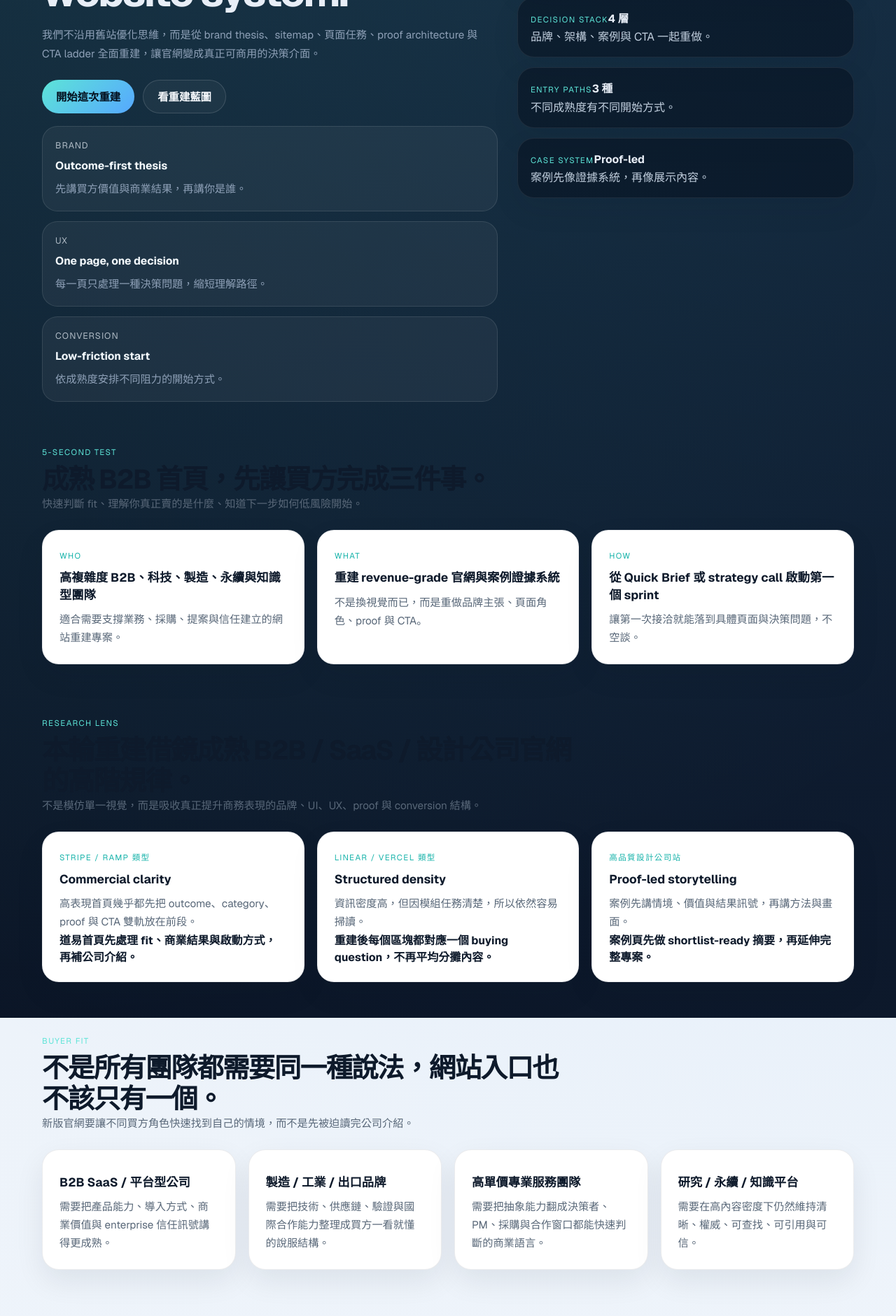
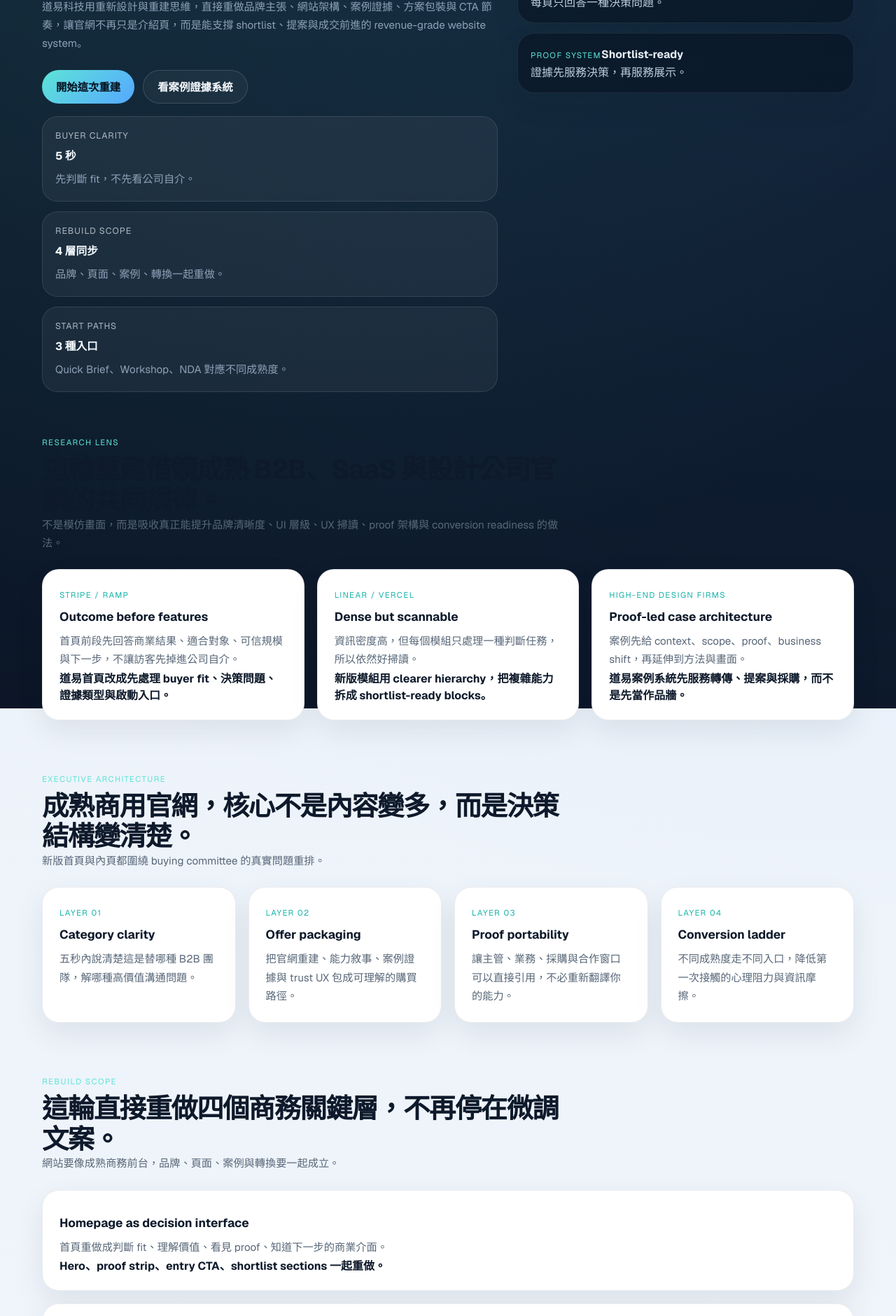
Before and after one commit to yangyen1977-wq/daoyi-website-2026, a Next.js app: page / in a window 1280 px wide. Shown: the part 780-2660 px from the top of the page at 70% size. Built offline with nearby package versions, Linux system fonts and the light colour scheme.

Commit message:
Rebuild commercial site structure

```diff
--- a/src/app/contact/page.tsx
+++ b/src/app/contact/page.tsx
@@ -5,7 +5,7 @@ import { contactFastFacts, contactModes, contactChecklist, homepageContactProof,
 
 export const metadata: Metadata = {
   title: "啟動方式",
-  description: "用更低摩擦的方式，和道易科技啟動 2026 官網、AI、知識平台或 trust 專案。支援 Quick Brief、Decision Workshop 與 NDA 流程。",
+  description: "用更低摩擦的方式，和道易科技啟動 2026 官網、AI、知識平台或 trust 專案。",
   alternates: { canonical: "/contact" },
 };
 
--- a/src/app/page.tsx
+++ b/src/app/page.tsx
@@ -2,85 +2,125 @@ import type { Metadata } from "next";
 import Link from "next/link";
 import { QuickBriefForm } from "@/components/quick-brief-form";
 import { Section } from "@/components/section";
-import {
-  executiveScorecards,
-  heroClarityChecklist,
-  heroClients,
-  heroContactLadder,
-  heroFitSignals,
-  heroProofs,
-  homepageBenchmarks,
-  homepageDecisionLayers,
-  homepageModules,
-  homepageSitemap,
-  siteConfig,
-  stats,
-} from "@/lib/site";
+import { siteConfig } from "@/lib/site";
 
 export const metadata: Metadata = {
-  title: "道易科技 2026｜Commercial Website Rebuild",
+  title: "道易科技 2026｜Revenue-grade Website Rebuild",
   description: siteConfig.description,
   alternates: { canonical: "/" },
   openGraph: {
-    title: "道易科技 2026｜Commercial Website Rebuild",
+    title: "道易科技 2026｜Revenue-grade Website Rebuild",
     description: siteConfig.heroDescription,
     url: `${siteConfig.url}/`,
   },
 };
 
-const whyRebuildNow = [
+const benchmarkPatterns = [
   {
-    title: "AI 與複雜能力越多，越需要 category clarity",
-    detail: "如果外部第一眼看不懂你真正賣的是什麼，能力越多反而越難成交。",
+    source: "Stripe / Ramp",
+    title: "Outcome before features",
+    detail: "首頁前段先回答商業結果、適合對象、可信規模與下一步，不讓訪客先掉進公司自介。",
+    application: "道易首頁改成先處理 buyer fit、決策問題、證據類型與啟動入口。",
   },
   {
-    title: "成熟 B2B 網站賣的是決策效率，不是內容數量",
-    detail: "高品質官網的價值，在於讓對的人更快判斷 fit、風險與下一步。",
+    source: "Linear / Vercel",
+    title: "Dense but scannable",
+    detail: "資訊密度高，但每個模組只處理一種判斷任務，所以依然好掃讀。",
+    application: "新版模組用 clearer hierarchy，把複雜能力拆成 shortlist-ready blocks。",
   },
   {
-    title: "案例與 proof 是高單價對話的加速器",
-    detail: "作品牆只能展示，evidence system 才能幫主管、業務與採購內部推動。",
+    source: "High-end design firms",
+    title: "Proof-led case architecture",
+    detail: "案例先給 context、scope、proof、business shift，再延伸到方法與畫面。",
+    application: "道易案例系統先服務轉傳、提案與採購，而不是先當作品牆。",
   },
 ];
 
-const outcomePanels = [
+const executiveLenses = [
   {
-    title: "Brand thesis",
-    detail: "把『我們是誰』改成『我們替誰解什麼高價值問題，怎麼讓決策更快往前走』。",
+    label: "01",
+    title: "Category clarity",
+    detail: "五秒內說清楚這是替哪種 B2B 團隊，解哪種高價值溝通問題。",
   },
   {
-    title: "Decision architecture",
-    detail: "重排首頁、內頁與 CTA 的任務，讓整站像 buying flow，而不是平均分攤內容。",
+    label: "02",
+    title: "Offer packaging",
+    detail: "把官網重建、能力敘事、案例證據與 trust UX 包成可理解的購買路徑。",
   },
   {
-    title: "Proof system",
-    detail: "案例先做成可轉傳、可引用、可被主管與採購理解的決策材料。",
+    label: "03",
+    title: "Proof portability",
+    detail: "讓主管、業務、採購與合作窗口可以直接引用，不必重新翻譯你的能力。",
+  },
+  {
+    label: "04",
+    title: "Conversion ladder",
+    detail: "不同成熟度走不同入口，降低第一次接觸的心理阻力與資訊摩擦。",
   },
 ];
 
-const launchSequence = [
+const rebuildTracks = [
   {
-    step: "01",
-    title: "Quick scan",
-    detail: "先指出現況最卡的是定位、IA、案例還是啟動流程。",
+    title: "Homepage as decision interface",
+    detail: "首頁重做成判斷 fit、理解價值、看見 proof、知道下一步的商業介面。",
+    proof: "Hero、proof strip、entry CTA、shortlist sections 一起重做。",
   },
   {
-    step: "02",
-    title: "Rebuild blueprint",
-    detail: "直接重做 sitemap、首頁切口、內頁角色與第一輪內容模組。",
+    title: "Service pages as buying guides",
+    detail: "方案頁不再列能力清單，而是把不同情境對應到不同起手式與交付方式。",
+    proof: "把 Website Rebuild、Evidence System、Trust Architecture 做成清楚的路線。",
   },
   {
-    step: "03",
-    title: "Sprint build",
-    detail: "把新架構落進正式網站，不停留在策略文件。",
+    title: "Cases as evidence assets",
+    detail: "案例先回答商業情境、改變了什麼、適合誰、可帶走哪些信號。",
+    proof: "讓案例能被轉傳，不只被欣賞。",
   },
+  {
+    title: "Contact as momentum layer",
+    detail: "Contact 頁不只是表單，而是讓專案在第一次接觸就有結構、節奏與安心感。",
+    proof: "Quick Brief、Workshop、NDA 三種入口並存。",
+  },
+];
+
+const buyerScenarios = [
+  {
+    title: "B2B SaaS / 平台型公司",
+    detail: "需要把產品能力、整合流程、導入價值與 enterprise 信任訊號講得更成熟。",
+  },
+  {
+    title: "製造 / 工業 / 出口品牌",
+    detail: "需要把技術、供應鏈、驗證與國際合作能力整理成買方容易理解的結構。",
+  },
+  {
+    title: "AI / 自動化 / 顧問型團隊",
+    detail: "能力很多，但若沒有 capability framing，外部只會覺得抽象又難採購。",
+  },
+  {
+    title: "永續 / 研究 / 知識平台",
+    detail: "資訊量高沒問題，真正關鍵是有沒有把可信內容做成查找、理解、引用都順的體驗。",
+  },
+];
+
+const newSitemap = [
+  ["首頁", "先完成 fit 判斷、理解 category、看見 proof、選擇起手式。"],
+  ["適合對象", "讓不同產業與角色判斷自己目前最該重建哪一層。"],
+  ["重建藍圖", "把 sprint、交付形式、範圍與進入方式包成明確 buying guide。"],
+  ["案例系統", "案例先當 evidence asset，再延伸成完整專案敘事。"],
+  ["啟動方式", "讓 Quick Brief、Workshop、NDA 對應不同 friction level。"],
+];
+
+const scorecard = [
+  "訪客能否在 5 秒內理解你服務誰、解什麼問題、為何值得談。",
+  "每個頁面是否各自負責一種決策，而不是平均分攤資訊。",
+  "案例與 proof 是否可被主管、業務與採購直接引用。",
+  "第一次接觸是否提供低摩擦、可預期、可信的下一步。",
 ];
 
 const homepageSchema = {
   "@context": "https://schema.org",
   "@graph": [
     { "@type": "Organization", name: siteConfig.name, url: siteConfig.url, email: siteConfig.email, description: siteConfig.description },
-    { "@type": "ProfessionalService", name: siteConfig.name, url: siteConfig.url, serviceType: ["B2B website rebuild", "capability framing", "trust and evidence architecture"], areaServed: "Asia-Pacific" },
+    { "@type": "ProfessionalService", name: siteConfig.name, url: siteConfig.url, serviceType: ["B2B website rebuild", "evidence architecture", "trust UX"] },
   ],
 };
 
@@ -90,22 +130,26 @@ export default function HomePage() {
       <section className="hero-section hero-rebuild">
         <div className="shell hero-rebuild-grid">
           <div className="hero-copy">
-            <span className="hero-eyebrow">DaoYi Technology / Commercial Website Rebuild</span>
-            <div className="hero-intro-badge">這不是舊站優化，而是重新設計與重建</div>
-            <h1>{siteConfig.heroTitle}</h1>
-            <p>{siteConfig.heroDescription}</p>
+            <span className="hero-eyebrow">DaoYi Technology / Revenue-grade Website Rebuild</span>
+            <div className="hero-intro-badge">不是舊站優化，是把官網重建成更成熟的商用決策系統</div>
+            <h1>把網站做成買方看得懂、主管拿得去轉傳、採購願意往下走的 commercial front door.</h1>
+            <p>道易科技用重新設計與重建思維，直接重做品牌主張、網站架構、案例證據、方案包裝與 CTA 節奏，讓官網不再只是介紹頁，而是能支撐 shortlist、提案與成交前進的 revenue-grade website system。</p>
 
             <div className="hero-actions">
               <Link href="/#quick-brief" className="button-primary button-large">開始這次重建</Link>
-              <Link href="/solutions" className="button-secondary button-large">看重建藍圖</Link>
+              <Link href="/work" className="button-secondary button-large">看案例證據系統</Link>
             </div>
 
             <div className="hero-outcome-board">
-              {heroProofs.map((item) => (
-                <article key={item.label} className="hero-outcome-card">
-                  <span className="mini-label accent">{item.label}</span>
-                  <strong>{item.value}</strong>
-                  <p>{item.description}</p>
+              {[
+                ["Buyer clarity", "5 秒", "先判斷 fit，不先看公司自介。"],
+                ["Rebuild scope", "4 層同步", "品牌、頁面、案例、轉換一起重做。"],
+                ["Start paths", "3 種入口", "Quick Brief、Workshop、NDA 對應不同成熟度。"],
+              ].map(([label, value, description]) => (
+                <article key={label} className="hero-outcome-card">
+                  <span className="mini-label accent">{label}</span>
+                  <strong>{value}</strong>
+                  <p>{description}</p>
                 </article>
               ))}
             </div>
@@ -114,18 +158,25 @@ export default function HomePage() {
           <div className="hero-rebuild-panel">
             <div className="hero-panel-card spotlight">
               <span className="mini-label accent">Who this is for</span>
-              <strong>適合把網站當成商務前台、提案介面、shortlist 工具與信任基礎設施的高複雜度 B2B 團隊。</strong>
+              <strong>適合高複雜度 B2B、科技、製造、AI、研究與知識型團隊，特別是網站已經跟不上商業成熟度的人。</strong>
               <ul className="bullet-list compact hero-highlight-list">
-                {heroFitSignals.map((item) => <li key={item}>{item}</li>)}
+                <li>能力很多，但陌生買方還看不懂你真正賣的是什麼。</li>
+                <li>網站像資訊倉庫，不像能推動 shortlist 的商業介面。</li>
+                <li>案例有料，卻還不能被主管、業務與採購拿去直接轉傳。</li>
+                <li>真正需要的不是再修 hero，而是重定義 buying journey。</li>
               </ul>
             </div>
 
             <div className="rebuild-note-stack">
-              {stats.map((item) => (
-                <article key={item.label} className="hero-panel-card stat-card">
-                  <span className="mini-label">{item.label}</span>
-                  <strong>{item.value}</strong>
-                  <p>{item.label === "Buyer clarity" ? "首屏先處理是不是你的案子。" : item.label === "Decision stack" ? "品牌、架構、案例與 CTA 一起重做。" : item.label === "Entry paths" ? "不同成熟度有不同開始方式。" : "案例先像證據系統，再像展示內容。"}</p>
+              {[
+                ["Brand thesis", "Outcome-first", "先講商業結果，再講你是誰。"],
+                ["UI / UX", "One page, one job", "每頁只回答一種決策問題。"],
+                ["Proof system", "Shortlist-ready", "證據先服務決策，再服務展示。"],
+              ].map(([label, value, text]) => (
+                <article key={label} className="hero-panel-card stat-card">
+                  <span className="mini-label">{label}</span>
+                  <strong>{value}</strong>
+                  <p>{text}</p>
                 </article>
               ))}
             </div>
@@ -133,21 +184,9 @@ export default function HomePage() {
         </div>
       </section>
 
-      <Section eyebrow="5-second test" title="成熟 B2B 首頁，先讓買方完成三件事。" description="快速判斷 fit、理解你真正賣的是什麼、知道下一步如何低風險開始。">
+      <Section eyebrow="Research lens" title="這輪重建借鏡成熟 B2B、SaaS 與設計公司官網的共同規律。" description="不是模仿畫面，而是吸收真正能提升品牌清晰度、UI 層級、UX 掃讀、proof 架構與 conversion readiness 的做法。">
         <div className="card-grid three-up">
-          {heroClarityChecklist.map((item) => (
-            <article key={item.label} className="card rebuild-module-card">
-              <span className="mini-label accent">{item.label}</span>
-              <h3>{item.answer}</h3>
-              <p>{item.detail}</p>
-            </article>
-          ))}
-        </div>
-      </Section>
-
-      <Section eyebrow="Research lens" title="本輪重建借鏡成熟 B2B / SaaS / 設計公司官網的高階規律。" description="不是模仿單一視覺，而是吸收真正提升商務表現的品牌、UI、UX、proof 與 conversion 結構。">
-        <div className="card-grid three-up">
-          {homepageBenchmarks.map((item) => (
+          {benchmarkPatterns.map((item) => (
             <article key={item.title} className="card trust-card">
               <span className="mini-label accent">{item.source}</span>
               <h3>{item.title}</h3>
@@ -158,21 +197,11 @@ export default function HomePage() {
         </div>
       </Section>
 
-      <Section eyebrow="Buyer fit" title="不是所有團隊都需要同一種說法，網站入口也不該只有一個。" description="新版官網要讓不同買方角色快速找到自己的情境，而不是先被迫讀完公司介紹。">
+      <Section eyebrow="Executive architecture" title="成熟商用官網，核心不是內容變多，而是決策結構變清楚。" description="新版首頁與內頁都圍繞 buying committee 的真實問題重排。">
         <div className="card-grid four-up">
-          {heroClients.map((item) => (
-            <article key={item.name} className="card trust-card">
-              <h3>{item.name}</h3>
-              <p>{item.context}</p>
-            </article>
-          ))}
-        </div>
-      </Section>
-
-      <Section eyebrow="Why rebuild now" title="2026 的官網，應該像決策介面，不該只是更新過的舊網站。" description="這一輪不是延伸舊站，而是重做 category、頁面角色、證據形式與轉換節奏。">
-        <div className="card-grid three-up">
-          {whyRebuildNow.map((item) => (
-            <article key={item.title} className="card rebuild-module-card">
+          {executiveLenses.map((item) => (
+            <article key={item.label} className="card rebuild-module-card">
+              <span className="mini-label accent">Layer {item.label}</span>
               <h3>{item.title}</h3>
               <p>{item.detail}</p>
             </article>
@@ -180,11 +209,22 @@ export default function HomePage() {
         </div>
       </Section>
 
-      <Section eyebrow="Decision architecture" title="這一輪重建，核心是把整站做成更成熟的商業決策系統。" description="不是重新修文案，而是一起重做品牌主張、頁面分工、proof 呈現與轉換節奏。">
+      <Section eyebrow="Rebuild scope" title="這輪直接重做四個商務關鍵層，不再停在微調文案。" description="網站要像成熟商務前台，品牌、頁面、案例與轉換要一起成立。">
         <div className="card-grid two-up rebuild-module-grid">
-          {homepageDecisionLayers.map((item) => (
-            <article key={item.label} className="card rebuild-module-card">
-              <span className="mini-label accent">{item.label}</span>
+          {rebuildTracks.map((item) => (
+            <article key={item.title} className="card rebuild-module-card">
+              <h3>{item.title}</h3>
+              <p>{item.detail}</p>
+              <strong>{item.proof}</strong>
+            </article>
+          ))}
+        </div>
+      </Section>
+
+      <Section eyebrow="Buyer fit" title="不同團隊需要不同入口，不該全部先讀完同一套公司介紹。" description="新版官網依 buyer context 分流，讓理解路徑更短。">
+        <div className="card-grid four-up">
+          {buyerScenarios.map((item) => (
+            <article key={item.title} className="card trust-card">
               <h3>{item.title}</h3>
               <p>{item.detail}</p>
             </article>
@@ -192,9 +232,9 @@ export default function HomePage() {
         </div>
       </Section>
 
-      <Section eyebrow="New sitemap" title="新版網站不是頁面變多，而是頁面角色真正重新分工。" description="每一頁都服務 buying flow，不再只是平均分攤內容。">
+      <Section eyebrow="New sitemap" title="新版網站不是頁數變多，而是頁面角色真的重新分工。" description="每一頁都對應 buying flow 的一個階段。">
         <div className="card-grid three-up">
-          {homepageSitemap.map(([title, detail]) => (
+          {newSitemap.map(([title, detail]) => (
             <article key={title} className="card trust-card">
               <h3>{title}</h3>
               <p>{detail}</p>
@@ -203,62 +243,17 @@ export default function HomePage() {
         </div>
       </Section>
 
-      <Section eyebrow="Homepage modules" title="首頁依 buying committee 的閱讀順序重排。" description="先有商業清晰度，再有重建藍圖與案例證據，最後接低摩擦轉換。">
-        <div className="card-grid two-up rebuild-module-grid">
-          {homepageModules.map((item) => (
-            <article key={item.title} className="card rebuild-module-card">
-              <span className="mini-label accent">{item.label}</span>
-              <h3>{item.title}</h3>
-              <p>{item.evidence}</p>
-            </article>
-          ))}
-          <article className="card rebuild-module-card">
-            <span className="mini-label accent">Conversion ladder</span>
-            <h3>讓不同成熟度的買方，都找得到適合自己的開始方式</h3>
-            <ul className="bullet-list compact">
-              {heroContactLadder.map((item) => (
-                <li key={item.label}><strong>{item.title}</strong>，{item.detail}</li>
-              ))}
-            </ul>
-          </article>
-        </div>
-      </Section>
-
-      <Section eyebrow="What gets rebuilt" title="我們重做的不只是頁面，而是網站背後的商務邏輯。" description="品牌主張、決策架構與案例證據要一起成立，網站才會更像成熟商用版。">
-        <div className="card-grid three-up">
-          {outcomePanels.map((item) => (
-            <article key={item.title} className="card rebuild-module-card">
-              <h3>{item.title}</h3>
-              <p>{item.detail}</p>
+      <Section eyebrow="Commercial scorecard" title="這輪重建的標準，是能不能更像成熟商用版官網。" description="至少要通過這四個檢查。">
+        <div className="card-grid two-up">
+          {scorecard.map((item) => (
+            <article key={item} className="card process-card">
+              <p>{item}</p>
             </article>
           ))}
         </div>
       </Section>
 
-      <Section eyebrow="Commercial scorecard" title="重建後的網站，至少要通過這四個商用標準。" description="這些標準來自高表現 B2B / SaaS 官網常見的共同結構。">
-        <div className="card-grid four-up">
-          {executiveScorecards.map((item) => (
-            <article key={item.title} className="card process-card">
-              <strong>{item.title}</strong>
-              <p>{item.detail}</p>
-            </article>
-          ))}
-        </div>
-      </Section>
-
-      <Section eyebrow="Launch sequence" title="這次重建不是停在策略，而是直接走向網站落地。" description="每次合作都先把最阻礙成交的那一層拆出來，先做成可上線的版本。">
-        <div className="card-grid three-up">
-          {launchSequence.map((item) => (
-            <article key={item.step} className="card process-card">
-              <span className="step-index">{item.step}</span>
-              <strong>{item.title}</strong>
-              <p>{item.detail}</p>
-            </article>
-          ))}
-        </div>
-      </Section>
-
-      <Section id="quick-brief" eyebrow="Quick Brief" title="先用最低摩擦的方式，啟動這次重建。">
+      <Section id="quick-brief" eyebrow="Quick Brief" title="先用最低摩擦的方式，啟動這次官網重建。" description="第一次接洽就先把首頁切口、頁面優先序、案例缺口與推薦 sprint 講清楚。">
         <QuickBriefForm />
       </Section>
 
--- a/src/app/work/page.tsx
+++ b/src/app/work/page.tsx
@@ -8,7 +8,7 @@ import { siteConfig } from "@/lib/site";
 
 export const metadata: Metadata = {
   title: "案例系統",
-  description: "道易科技 2026 案例系統頁，不把案例當作品集，而是當成能支撐 shortlist、採購與提案決策的證據系統。",
+  description: "把案例當成能支撐 shortlist、採購與提案決策的證據系統。",
   alternates: { canonical: "/work" },
 };
 
```
Also changed, not shown: src/app/about/page.tsx (+45 -33 lines), src/app/solutions/page.tsx (+4 -4 lines).
